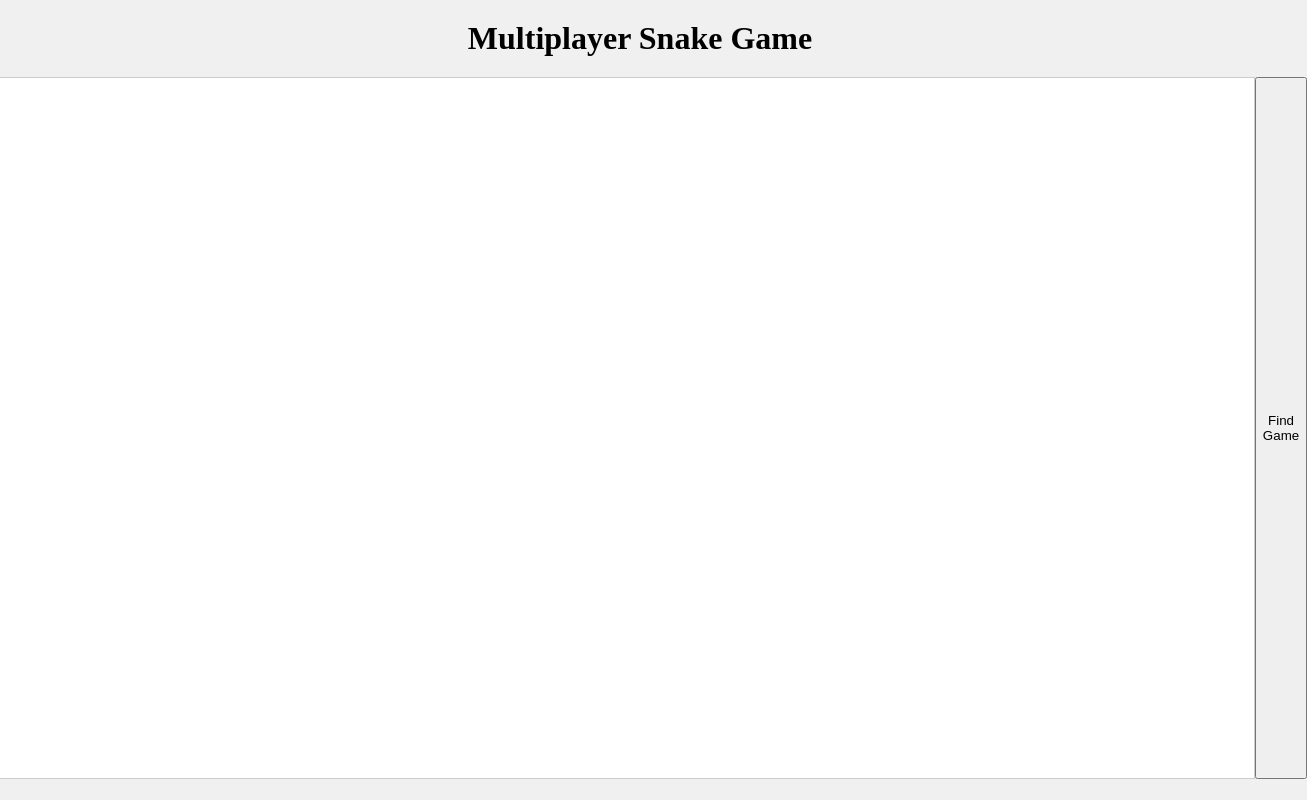
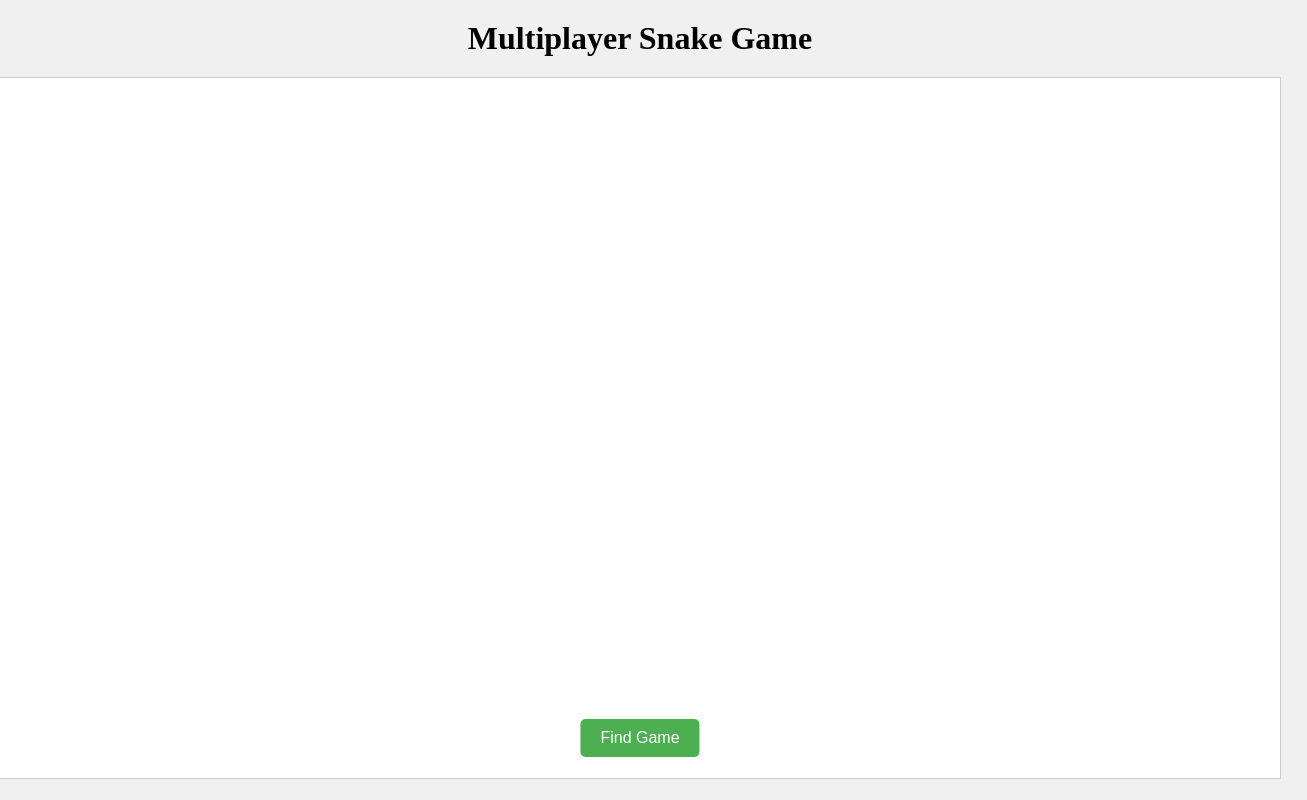
Before and after one commit to HOTomatoes/CECS-343-Project, a plain HTML site: page index.html in a window 1280 px wide. Shown: the whole page, 1307 px wide, since content can reach past the window. Drawn offline with nearby package versions, Linux system fonts and the light colour scheme; no server answers.

Commit message:
Update styles.css
Added code to style find game button

```diff
--- a/styles.css
+++ b/styles.css
@@ -13,6 +13,8 @@ h1 {
 #gameContainer {
     display: flex; /* Use flexbox to position the game */
     justify-content: center; /* Center the canvas */
+    position: relative; /* Positioning context for absolute elements */
+    height: calc(100vh - 100px); /* Set the height of the game container */
 }
 
 #gameCanvas {
@@ -21,3 +23,22 @@ h1 {
     background-color: #fff; /* White background for the game */
     border: 1px solid #ccc; /* Optional: add a border for visual separation */
 }
+
+/* Styles for the Find Game button */
+#findGameButton {
+    position: absolute; /* Allow positioning relative to the game container */
+    bottom: 20px; /* Position 20px from the bottom of the container */
+    left: 50%; /* Center horizontally */
+    transform: translateX(-50%); /* Adjust for half the width of the button */
+    padding: 10px 20px; /* Smaller padding for a smaller button */
+    font-size: 16px; /* Font size */
+    background-color: #4CAF50; /* Green background */
+    color: white; /* White text */
+    border: none; /* Remove border */
+    border-radius: 5px; /* Rounded corners */
+    cursor: pointer; /* Pointer cursor on hover */
+}
+
+#findGameButton:hover {
+    background-color: #45a049; /* Darker green on hover */
+}
```
